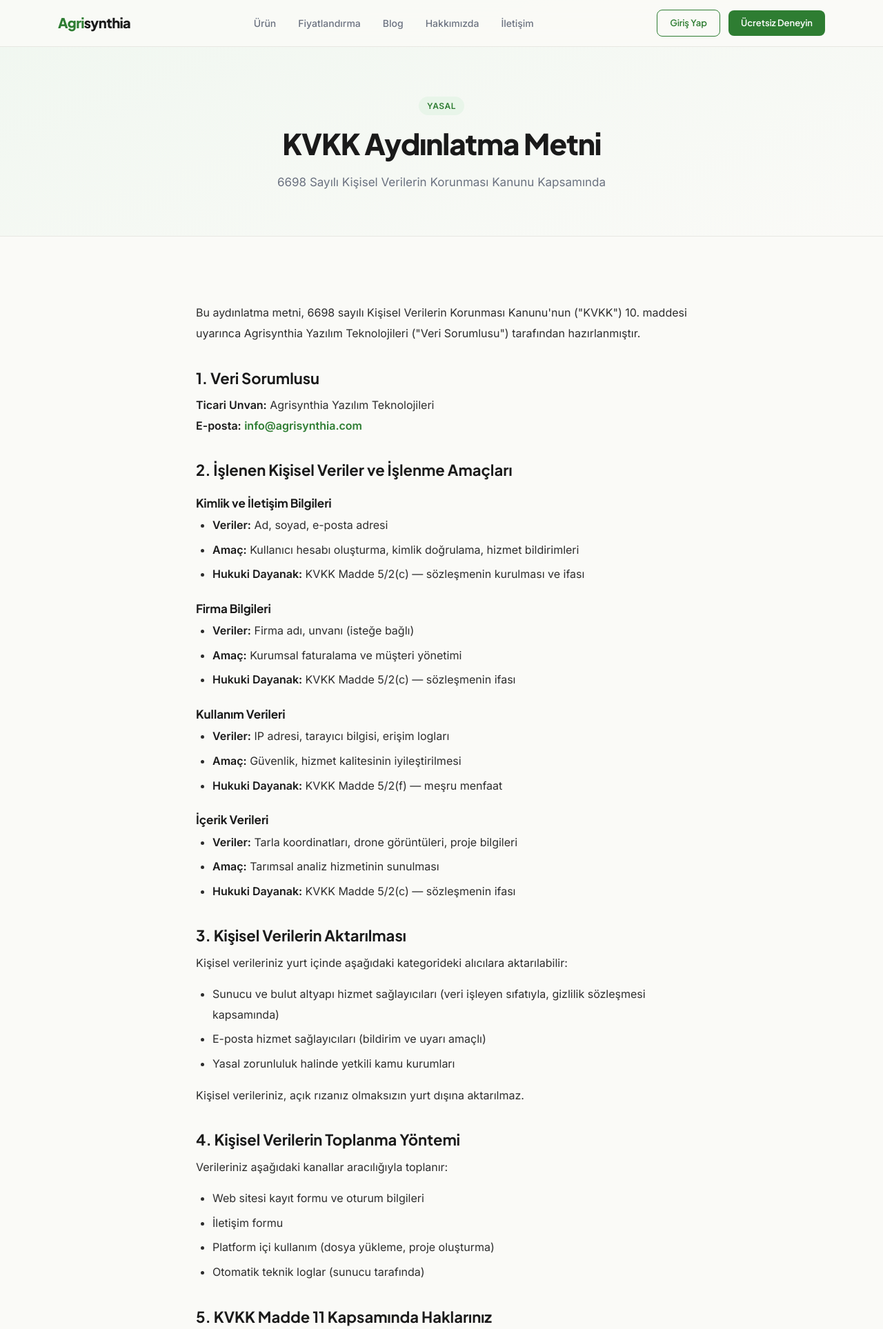
After one commit to ChronoCoders/agrisynthia, a Django app: template templates/website/kvkk.html in a window 1280 px wide. The commit adds this page. Shown: the top 1927 px of the page at 69% size. Run offline with Django 4.2, Linux system fonts and the light colour scheme; the template is opened without the code that fills it, so the values that code supplies are empty.

Commit message:
Complete website: contact, legal pages, SEO, blog/about icons
- Add contact view with email dispatch; privacy, terms, kvkk views
- Wire iletisim/, gizlilik-politikasi/, kullanim-kosullari/, kvkk/ URLs
- Create contact.html, privacy.html, terms.html, kvkk.html templates
- Add robots.txt and sitemap.xml served via TemplateView
- Replace emoji icon fields with Font Awesome class names in blog posts and about techs
- Use per-post icon (fa-satellite, fa-helicopter, etc.) in blog grid, featured post, blog_detail, and related posts
- Render FA icons in about technology grid

```diff
--- a/agrisynthia/urls.py
+++ b/agrisynthia/urls.py
@@ -3,7 +3,7 @@ from django.conf import settings
 from django.conf.urls.static import static
 from django.contrib import admin
 from django.urls import include, path
-from django.views.generic.base import RedirectView
+from django.views.generic.base import RedirectView, TemplateView
 from django.http import JsonResponse
 from drf_spectacular.views import (
     SpectacularAPIView,
@@ -15,6 +15,8 @@ from agrisynthia.api_views import health_check
 
 urlpatterns = [
     path("", include("website.urls", namespace="website")),
+    path("robots.txt", TemplateView.as_view(template_name="robots.txt", content_type="text/plain")),
+    path("sitemap.xml", TemplateView.as_view(template_name="sitemap.xml", content_type="application/xml")),
     path("admin/", admin.site.urls),
     path("detection/", include("detection.urls")),
     path("dron-map/", include("dron_map.urls")),
--- a/templates/website/about.html
+++ b/templates/website/about.html
@@ -102,8 +102,9 @@
     </div>
     <div style="display:grid;grid-template-columns:repeat(4,1fr);gap:20px;text-align:center;">
       {% for tech in techs %}
-      <div style="background:var(--bg);border:1px solid var(--border);border-radius:var(--radius);padding:24px;">
-        <div style="font-size:14px;font-weight:700;margin-bottom:6px;color:var(--green);">{{ tech.name }}</div>
+      <div style="background:var(--bg);border:1px solid var(--border);border-radius:var(--radius);padding:24px;text-align:center;">
+        <div style="margin-bottom:10px;"><i class="fas {{ tech.icon }}" style="font-size:22px;color:var(--green);"></i></div>
+        <div style="font-size:14px;font-weight:700;margin-bottom:6px;color:var(--text);">{{ tech.name }}</div>
         <div style="font-size:12px;color:var(--muted);">{{ tech.desc }}</div>
       </div>
       {% endfor %}
--- a/templates/website/base.html
+++ b/templates/website/base.html
@@ -5,8 +5,17 @@
   <meta charset="UTF-8">
   <meta name="viewport" content="width=device-width, initial-scale=1">
   <meta name="description" content="{% block meta_desc %}Agrisynthia — Yapay zeka destekli tarımsal izleme, uydu NDVI analizi ve verim tahmini platformu.{% endblock %}">
+  <meta property="og:title" content="{% block og_title %}Agrisynthia | Akıllı Tarım Platformu{% endblock %}">
+  <meta property="og:description" content="{% block og_desc %}Uydu NDVI analizi, drone görüntü işleme ve yapay zeka meyve tespiti ile tarımsal verimliliğinizi artırın.{% endblock %}">
+  <meta property="og:type" content="website">
+  <meta property="og:url" content="https://agrisynthia.com{% block og_url %}{% endblock %}">
+  <meta property="og:image" content="https://agrisynthia.com{% static 'website/og-image.png' %}">
+  <meta name="twitter:card" content="summary_large_image">
+  <meta name="twitter:title" content="{% block tw_title %}Agrisynthia | Akıllı Tarım Platformu{% endblock %}">
+  <meta name="twitter:description" content="{% block tw_desc %}Uydu NDVI analizi, drone görüntü işleme ve yapay zeka meyve tespiti.{% endblock %}">
   <title>{% block title %}Agrisynthia{% endblock %} | Akıllı Tarım Platformu</title>
   <link rel="shortcut icon" type="image/png" href="{% static 'favicon.ico' %}">
+  <link rel="canonical" href="https://agrisynthia.com{% block canonical_url %}{% endblock %}">
   <link rel="stylesheet" href="{% static 'website/css/site.css' %}">
   <link href="{% static 'fontawesomefree/css/fontawesome.css' %}" rel="stylesheet">
   <link href="{% static 'fontawesomefree/css/solid.css' %}" rel="stylesheet">
@@ -14,15 +23,16 @@
 </head>
 <body>
 
-<!-- ── Navbar ── -->
+<!-- Navbar -->
 <nav class="site-nav">
   <div class="container">
     <a href="{% url 'website:home' %}" class="nav-logo">Agri<span>synthia</span></a>
     <ul class="nav-links">
-      <li><a href="{% url 'website:product' %}">Ürün</a></li>
-      <li><a href="{% url 'website:pricing' %}">Fiyatlandırma</a></li>
-      <li><a href="{% url 'website:blog' %}">Blog</a></li>
-      <li><a href="{% url 'website:about' %}">Hakkımızda</a></li>
+      <li><a href="{% url 'website:product' %}" class="{% block nav_product %}{% endblock %}">Ürün</a></li>
+      <li><a href="{% url 'website:pricing' %}" class="{% block nav_pricing %}{% endblock %}">Fiyatlandırma</a></li>
+      <li><a href="{% url 'website:blog' %}" class="{% block nav_blog %}{% endblock %}">Blog</a></li>
+      <li><a href="{% url 'website:about' %}" class="{% block nav_about %}{% endblock %}">Hakkımızda</a></li>
+      <li><a href="{% url 'website:contact' %}" class="{% block nav_contact %}{% endblock %}">İletişim</a></li>
     </ul>
     <div class="nav-actions">
       <a href="{% url 'login' %}" class="btn btn-outline btn-sm">Giriş Yap</a>
@@ -38,13 +48,14 @@
 <div class="nav-drawer" id="navDrawer">
   <div class="nav-drawer-header">
     <a href="{% url 'website:home' %}" class="nav-logo">Agri<span>synthia</span></a>
-    <button onclick="closeDrawer()" style="background:none;border:none;font-size:24px;cursor:pointer;">✕</button>
+    <button onclick="closeDrawer()" style="background:none;border:none;font-size:24px;cursor:pointer;color:var(--text);">&#x2715;</button>
   </div>
   <ul>
     <li><a href="{% url 'website:product' %}" onclick="closeDrawer()">Ürün</a></li>
     <li><a href="{% url 'website:pricing' %}" onclick="closeDrawer()">Fiyatlandırma</a></li>
     <li><a href="{% url 'website:blog' %}" onclick="closeDrawer()">Blog</a></li>
     <li><a href="{% url 'website:about' %}" onclick="closeDrawer()">Hakkımızda</a></li>
+    <li><a href="{% url 'website:contact' %}" onclick="closeDrawer()">İletişim</a></li>
   </ul>
   <div class="nav-drawer-actions">
     <a href="{% url 'login' %}" class="btn btn-outline">Giriş Yap</a>
@@ -54,7 +65,7 @@
 
 {% block content %}{% endblock %}
 
-<!-- ── Footer ── -->
+<!-- Footer -->
 <footer class="site-footer">
   <div class="container">
     <div class="footer-grid">
@@ -75,23 +86,24 @@
         <ul>
           <li><a href="{% url 'website:about' %}">Hakkımızda</a></li>
           <li><a href="{% url 'website:blog' %}">Blog</a></li>
+          <li><a href="{% url 'website:contact' %}">İletişim</a></li>
         </ul>
       </div>
       <div class="footer-col">
-        <h4>İletişim</h4>
+        <h4>Yasal</h4>
         <ul>
-          <li><a href="mailto:info@agrisynthia.com">info@agrisynthia.com</a></li>
-          <li><a href="#">LinkedIn</a></li>
-          <li><a href="#">Twitter/X</a></li>
+          <li><a href="{% url 'website:privacy' %}">Gizlilik Politikası</a></li>
+          <li><a href="{% url 'website:terms' %}">Kullanım Koşulları</a></li>
+          <li><a href="{% url 'website:kvkk' %}">KVKK Aydınlatma Metni</a></li>
         </ul>
       </div>
     </div>
     <div class="footer-bottom">
       <span>© 2026 Agrisynthia. Tüm hakları saklıdır.</span>
       <div style="display:flex;gap:20px;">
-        <a href="#">Gizlilik Politikası</a>
-        <a href="#">Kullanım Koşulları</a>
-        <a href="#">KVKK</a>
+        <a href="{% url 'website:privacy' %}">Gizlilik Politikası</a>
+        <a href="{% url 'website:terms' %}">Kullanım Koşulları</a>
+        <a href="{% url 'website:kvkk' %}">KVKK</a>
       </div>
     </div>
   </div>
@@ -102,6 +114,12 @@
   const drawer = document.getElementById('navDrawer');
   toggle.addEventListener('click', () => drawer.classList.add('open'));
   function closeDrawer() { drawer.classList.remove('open'); }
+
+  // Active nav link
+  const path = window.location.pathname;
+  document.querySelectorAll('.nav-links a, .nav-drawer ul a').forEach(a => {
+    if (a.getAttribute('href') === path) a.style.color = 'var(--green)';
+  });
 
   // FAQ accordion
   document.querySelectorAll('.faq-question').forEach(btn => {
--- a/templates/website/blog.html
+++ b/templates/website/blog.html
@@ -22,7 +22,7 @@
     {% with posts.0 as featured %}
     <div style="background:var(--surface);border:1px solid var(--border);border-radius:16px;overflow:hidden;margin-bottom:48px;display:grid;grid-template-columns:1fr 1fr;">
       <div style="background:linear-gradient(135deg,#1B5E20,#43A047);display:flex;align-items:center;justify-content:center;min-height:280px;">
-        <i class="fas fa-satellite" style="font-size:56px;color:rgba(255,255,255,0.25);"></i>
+        <i class="fas {{ featured.icon }}" style="font-size:56px;color:rgba(255,255,255,0.25);"></i>
       </div>
       <div style="padding:40px;">
         <div class="blog-cat">{{ featured.category }} · Öne Çıkan</div>
@@ -50,7 +50,7 @@
     <div class="blog-grid" id="blogGrid">
       {% for post in posts %}
       <article class="blog-card" data-cat="{{ post.cat_slug }}">
-        <div class="blog-thumb"><i class="fas fa-leaf" style="font-size:36px;color:var(--green);opacity:0.5;"></i></div>
+        <div class="blog-thumb"><i class="fas {{ post.icon }}" style="font-size:36px;color:var(--green);opacity:0.5;"></i></div>
         <div class="blog-body">
           <div class="blog-cat">{{ post.category }}</div>
           <h3 class="blog-title">{{ post.title }}</h3>
@@ -81,7 +81,7 @@
              style="flex:1;min-width:220px;padding:14px 18px;border:1.5px solid var(--border);border-radius:8px;font-size:14px;font-family:'Inter',sans-serif;outline:none;">
       <button type="submit" class="btn btn-primary">Abone Ol</button>
     </form>
-    <p id="newsletter-msg" style="margin-top:12px;font-size:13px;color:var(--green);display:none;">✓ Teşekkürler! Yakında ilk bülteniniz gelecek.</p>
+    <p id="newsletter-msg" style="margin-top:12px;font-size:13px;color:var(--green);display:none;"><i class="fas fa-check-circle" style="margin-right:4px;"></i>Teşekkürler! Yakında ilk bülteniniz gelecek.</p>
   </div>
 </section>
 
--- a/templates/website/blog_detail.html
+++ b/templates/website/blog_detail.html
@@ -20,7 +20,7 @@
 
 <section class="section">
   <div class="container" style="max-width:760px;">
-    <div style="text-align:center;margin-bottom:40px;"><i class="fas fa-leaf" style="font-size:48px;color:var(--green);opacity:0.3;"></i></div>
+    <div style="text-align:center;margin-bottom:40px;"><i class="fas {{ post.icon }}" style="font-size:48px;color:var(--green);opacity:0.3;"></i></div>
     <div class="blog-content" style="font-size:16px;color:#2d2d2d;line-height:1.85;">
       {{ post.content|safe }}
     </div>
@@ -40,7 +40,7 @@
     <div class="blog-grid" style="grid-template-columns:repeat(3,1fr);">
       {% for r in related %}
       <article class="blog-card">
-        <div class="blog-thumb"><i class="fas fa-leaf" style="font-size:36px;color:var(--green);opacity:0.5;"></i></div>
+        <div class="blog-thumb"><i class="fas {{ r.icon }}" style="font-size:36px;color:var(--green);opacity:0.5;"></i></div>
         <div class="blog-body">
           <div class="blog-cat">{{ r.category }}</div>
           <h3 class="blog-title">{{ r.title }}</h3>
--- /dev/null
+++ b/templates/website/kvkk.html
@@ -0,0 +1,111 @@
+{% extends 'website/base.html' %}
+{% load static %}
+
+{% block title %}KVKK Aydınlatma Metni{% endblock %}
+{% block meta_desc %}Agrisynthia KVKK Aydınlatma Metni — 6698 sayılı Kişisel Verilerin Korunması Kanunu kapsamında haklarınız ve veri işleme politikamız.{% endblock %}
+{% block og_url %}/kvkk/{% endblock %}
+{% block canonical_url %}/kvkk/{% endblock %}
+
+{% block content %}
+
+<section style="padding:140px 0 64px;background:linear-gradient(160deg,#f0f7f0,var(--bg));border-bottom:1px solid var(--border);text-align:center;">
+  <div class="container">
+    <div class="section-tag">Yasal</div>
+    <h1 class="section-title">KVKK Aydınlatma Metni</h1>
+    <p class="section-sub" style="margin:0 auto;">6698 Sayılı Kişisel Verilerin Korunması Kanunu Kapsamında</p>
+  </div>
+</section>
+
+<section class="section">
+  <div class="container" style="max-width:760px;">
+    <div class="blog-content" style="font-size:16px;color:#2d2d2d;line-height:1.85;">
+
+      <p>Bu aydınlatma metni, 6698 sayılı Kişisel Verilerin Korunması Kanunu'nun ("KVKK") 10. maddesi uyarınca Agrisynthia Yazılım Teknolojileri ("Veri Sorumlusu") tarafından hazırlanmıştır.</p>
+
+      <h2>1. Veri Sorumlusu</h2>
+      <p><strong>Ticari Unvan:</strong> Agrisynthia Yazılım Teknolojileri<br>
+      <strong>E-posta:</strong> <a href="mailto:info@agrisynthia.com" style="color:var(--green);font-weight:600;">info@agrisynthia.com</a></p>
+
+      <h2>2. İşlenen Kişisel Veriler ve İşlenme Amaçları</h2>
+
+      <h3>Kimlik ve İletişim Bilgileri</h3>
+      <ul>
+        <li><strong>Veriler:</strong> Ad, soyad, e-posta adresi</li>
+        <li><strong>Amaç:</strong> Kullanıcı hesabı oluşturma, kimlik doğrulama, hizmet bildirimleri</li>
+        <li><strong>Hukuki Dayanak:</strong> KVKK Madde 5/2(c) — sözleşmenin kurulması ve ifası</li>
+      </ul>
+
+      <h3>Firma Bilgileri</h3>
+      <ul>
+        <li><strong>Veriler:</strong> Firma adı, unvanı (isteğe bağlı)</li>
+        <li><strong>Amaç:</strong> Kurumsal faturalama ve müşteri yönetimi</li>
+        <li><strong>Hukuki Dayanak:</strong> KVKK Madde 5/2(c) — sözleşmenin ifası</li>
+      </ul>
+
+      <h3>Kullanım Verileri</h3>
+      <ul>
+        <li><strong>Veriler:</strong> IP adresi, tarayıcı bilgisi, erişim logları</li>
+        <li><strong>Amaç:</strong> Güvenlik, hizmet kalitesinin iyileştirilmesi</li>
+        <li><strong>Hukuki Dayanak:</strong> KVKK Madde 5/2(f) — meşru menfaat</li>
+      </ul>
+
+      <h3>İçerik Verileri</h3>
+      <ul>
+        <li><strong>Veriler:</strong> Tarla koordinatları, drone görüntüleri, proje bilgileri</li>
+        <li><strong>Amaç:</strong> Tarımsal analiz hizmetinin sunulması</li>
+        <li><strong>Hukuki Dayanak:</strong> KVKK Madde 5/2(c) — sözleşmenin ifası</li>
+      </ul>
+
+      <h2>3. Kişisel Verilerin Aktarılması</h2>
+      <p>Kişisel verileriniz yurt içinde aşağıdaki kategorideki alıcılara aktarılabilir:</p>
+      <ul>
+        <li>Sunucu ve bulut altyapı hizmet sağlayıcıları (veri işleyen sıfatıyla, gizlilik sözleşmesi kapsamında)</li>
+        <li>E-posta hizmet sağlayıcıları (bildirim ve uyarı amaçlı)</li>
+        <li>Yasal zorunluluk halinde yetkili kamu kurumları</li>
+      </ul>
+      <p>Kişisel verileriniz, açık rızanız olmaksızın yurt dışına aktarılmaz.</p>
+
+      <h2>4. Kişisel Verilerin Toplanma Yöntemi</h2>
+      <p>Verileriniz aşağıdaki kanallar aracılığıyla toplanır:</p>
+      <ul>
+        <li>Web sitesi kayıt formu ve oturum bilgileri</li>
+        <li>İletişim formu</li>
+        <li>Platform içi kullanım (dosya yükleme, proje oluşturma)</li>
+        <li>Otomatik teknik loglar (sunucu tarafında)</li>
+      </ul>
+
+      <h2>5. KVKK Madde 11 Kapsamında Haklarınız</h2>
+      <p>Kişisel veri sahibi olarak aşağıdaki haklara sahipsiniz:</p>
+      <ul>
+        <li>Kişisel verilerinizin işlenip işlenmediğini öğrenme</li>
+        <li>İşlenmiş ise buna ilişkin bilgi talep etme</li>
+        <li>İşlenme amacını ve amacına uygun kullanılıp kullanılmadığını öğrenme</li>
+        <li>Yurt içinde veya yurt dışında aktarıldığı üçüncü kişileri öğrenme</li>
+        <li>Eksik veya yanlış işlenmiş verilerin düzeltilmesini isteme</li>
+        <li>KVKK Madde 7'de öngörülen koşullar çerçevesinde silinmesini veya yok edilmesini isteme</li>
+        <li>Düzeltme ve silme işlemlerinin aktarım yapılan üçüncü kişilere bildirilmesini isteme</li>
+        <li>İşlenen verilerin münhasıran otomatik sistemler vasıtasıyla analiz edilmesi suretiyle aleyhinize bir sonuç ortaya çıkmasına itiraz etme</li>
+        <li>Kanuna aykırı işleme nedeniyle zararın giderilmesini talep etme</li>
+      </ul>
+
+      <h2>6. Başvuru Yöntemi</h2>
+      <p>Haklarınızı kullanmak için <a href="mailto:info@agrisynthia.com" style="color:var(--green);font-weight:600;">info@agrisynthia.com</a> adresine kimliğinizi doğrulayan belgelerle birlikte yazılı başvuruda bulunabilirsiniz. Başvurularınız KVKK Madde 13 uyarınca en geç 30 gün içinde sonuçlandırılır.</p>
+
+      <p>Başvurunuzun reddedilmesi veya yanıtın yetersiz bulunması halinde Kişisel Verileri Koruma Kurumu'na ("KVKK") şikâyette bulunma hakkınız saklıdır.</p>
+
+    </div>
+  </div>
+</section>
+
+{% endblock %}
+
+{% block extra_head %}
+<style>
+.blog-content h2 { font-size:22px;font-weight:700;margin:36px 0 12px;color:var(--text); }
+.blog-content h3 { font-size:17px;font-weight:700;margin:24px 0 8px;color:var(--text); }
+.blog-content p { margin-bottom:16px; }
+.blog-content ul { padding-left:24px;margin-bottom:16px; }
+.blog-content li { margin-bottom:6px; }
+.blog-content strong { color:var(--text); }
+</style>
+{% endblock %}
--- a/website/urls.py
+++ b/website/urls.py
@@ -11,4 +11,8 @@ urlpatterns = [
     path("hakkimizda/", views.about, name="about"),
     path("blog/", views.blog, name="blog"),
     path("blog/<slug:slug>/", views.blog_detail, name="blog_detail"),
+    path("iletisim/", views.contact, name="contact"),
+    path("gizlilik-politikasi/", views.privacy, name="privacy"),
+    path("kullanim-kosullari/", views.terms, name="terms"),
+    path("kvkk/", views.kvkk, name="kvkk"),
 ]
```
Also changed, not shown: templates/robots.txt (added, +10 -0 lines), templates/sitemap.xml (added, +78 -0 lines), templates/website/contact.html (added, +124 -0 lines), templates/website/privacy.html (added, +101 -0 lines), templates/website/terms.html (added, +88 -0 lines), website/views.py (+52 -14 lines).
